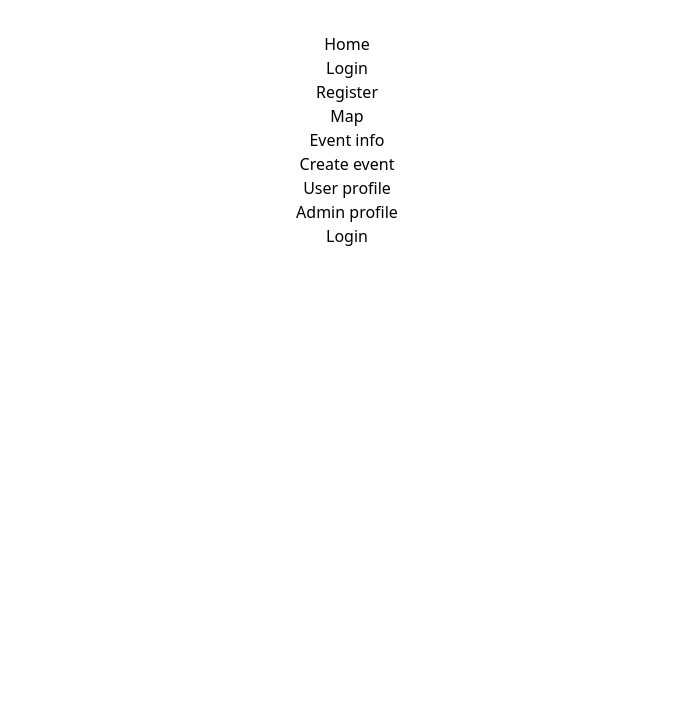
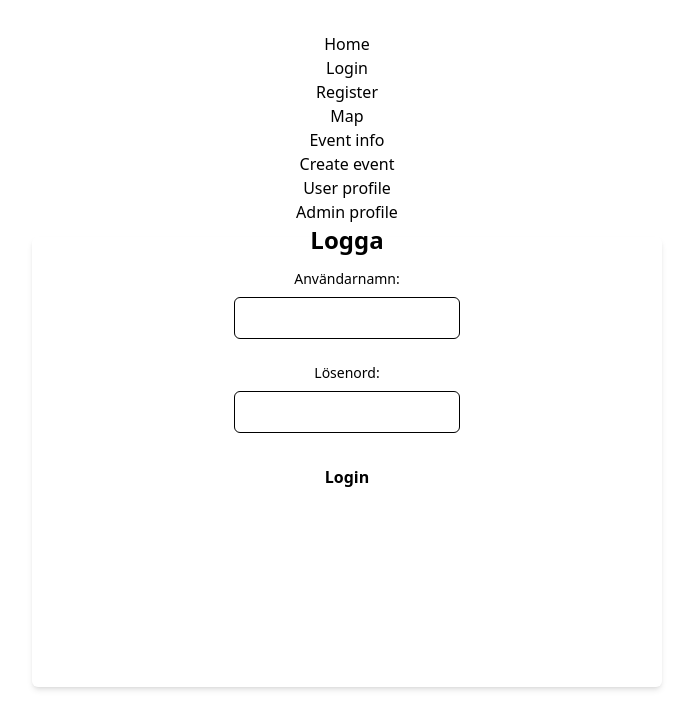
Before and after one commit to chas-academy/u08-business-idea-adventurebuddies, a React (Vite) app in the folder frontend/: page /login in a window 1280 px wide. Shown: the top 728 px of the page, without its empty margins (293-986 px from the left). Built offline with nearby package versions, Linux system fonts and the light colour scheme.

Commit message:
modified tsconfig file and started on my form for login with minor design

```diff
--- a/frontend/package.json
+++ b/frontend/package.json
@@ -15,11 +15,14 @@
     "@fortawesome/free-regular-svg-icons": "^6.5.2",
     "@fortawesome/free-solid-svg-icons": "^6.5.2",
     "@fortawesome/react-fontawesome": "^0.2.2",
+    "@swc/core": "^1.5.7",
+    "@vitejs/plugin-react": "^4.3.0",
     "leaflet": "^1.9.4",
     "ol": "^9.1.0",
     "react": "^18.2.0",
-    "react-dom": "^18.2.0",
+    "react-dom": "^18.3.1",
     "react-router-dom": "^6.23.1",
+    "rollup": "^4.18.0",
     "zustand": "^4.5.2"
   },
   "devDependencies": {
--- a/frontend/src/pages/LoginPage/LoginPage.tsx
+++ b/frontend/src/pages/LoginPage/LoginPage.tsx
@@ -1,10 +1,120 @@
-const LoginPage = () => {
+// import React, { useState } from "react";
 
-    return (
-        <>
-        Login
-        </>
-    )
-}
+// const LoginPage: React.FC = () => {
+//   const [username, setUsername] = useState("");
+//   const [password, setPassword] = useState("");
+
+//   const handleUsernameChange = (e: React.ChangeEvent<HTMLInputElement>) => {
+//     setUsername(e.target.value);
+//   };
+
+//   const handlePasswordChange = (e: React.ChangeEvent<HTMLInputElement>) => {
+//     setPassword(e.target.value);
+//   };
+
+//   const handleSubmit = (e: React.FormEvent<HTMLFormElement>) => {
+//     e.preventDefault();
+//     // Handle form submission logic here
+//     console.log("Username:", username);
+//     console.log("Password:", password);
+//   };
+
+//   return (
+//     <>
+//       <h1 className="text-lg font-bold mb-4">LOGGA IN HÄR</h1>
+//       <div className="absolute w-[630px] h-[450px] left-1/2 transform -translate-x-1/2 top-[237.39px]" />
+//       <form onSubmit={handleSubmit}>
+//         <div className="space-y-4 mt-4">
+//           <label htmlFor="username">Användarnamn:</label>
+//           <input
+//             type="text"
+//             id="username"
+//             value={username}
+//             onChange={handleUsernameChange}
+//           />
+//         </div>
+//         <br></br>
+//         <div className="space-y-4 mt-4">
+//           <label htmlFor="password">Lösenord:</label>
+//           <br></br>
+//           <input
+//             type="password"
+//             id="password"
+//             value={password}
+//             onChange={handlePasswordChange}
+//           />
+//         </div>
+//         <br></br>
+//         <button type="submit">Login</button>
+//       </form>
+//     </>
+//   );
+// };
+
+// export default LoginPage;
+
+import React, { useState } from "react";
+
+const LoginPage: React.FC = () => {
+  const [username, setUsername] = useState("");
+  const [password, setPassword] = useState("");
+
+  const handleUsernameChange = (e: React.ChangeEvent<HTMLInputElement>) => {
+    setUsername(e.target.value);
+  };
+
+  const handlePasswordChange = (e: React.ChangeEvent<HTMLInputElement>) => {
+    setPassword(e.target.value);
+  };
+
+  const handleSubmit = (e: React.FormEvent<HTMLFormElement>) => {
+    e.preventDefault();
+    // Handle form submission logic here
+    console.log("Username:", username);
+    console.log("Password:", password);
+  };
+
+  return (
+    <>
+      <h1 className="text-center mb-4 font-poppins font-bold text-2xl leading-12 text-black">
+        Logga
+      </h1>
+      <div className="absolute w-[630px] h-[450px] left-1/2 transform -translate-x-1/2 top-[237.39px] bg-gray shadow-md rounded-md p-8">
+        <form onSubmit={handleSubmit} className="space-y-6">
+          <div className="flex flex-col items-center space-y-2">
+            <label htmlFor="username" className="text-sm font-medium">
+              Användarnamn:
+            </label>
+            <input
+              type="text"
+              id="username"
+              value={username}
+              onChange={handleUsernameChange}
+              className="w-2/5 p-2 border border-gray-300 rounded-md focus:outline-none focus:ring-2 focus:ring-blue-500"
+            />
+          </div>
+          <div className="flex flex-col items-center space-y-2">
+            <label htmlFor="password" className="text-sm font-medium">
+              Lösenord:
+            </label>
+            <input
+              type="password"
+              id="password"
+              value={password}
+              onChange={handlePasswordChange}
+              className="w-2/5 p-2 border border-gray-300 rounded-md focus:outline-none focus:ring-2 focus:ring-blue-500"
+            />
+          </div>
+          <button
+            type="submit"
+            className="w-1/5 py-2 bg-blue-500 text-white font-semibold rounded-md hover:bg-blue-600 focus:outline-none focus:ring-2 focus:ring-blue-500"
+          >
+            Login
+          </button>
+        </form>
+      </div>
+    </>
+  );
+};
 
 export default LoginPage;
--- a/frontend/tsconfig.json
+++ b/frontend/tsconfig.json
@@ -7,12 +7,12 @@
     "skipLibCheck": true,
 
     /* Bundler mode */
-    "moduleResolution": "bundler",
+    "moduleResolution": "node",
     "allowImportingTsExtensions": true,
     "resolveJsonModule": true,
     "isolatedModules": true,
     "noEmit": true,
-    "jsx": "react-jsx",
+    "jsx": "react",
 
     /* Linting */
     "strict": true,
```
Also changed, not shown: 1 other file (tests, documents, lock files or other folders).
